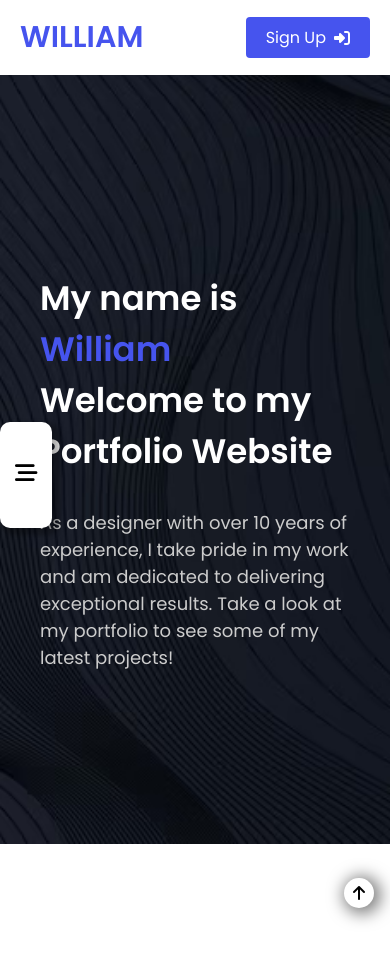
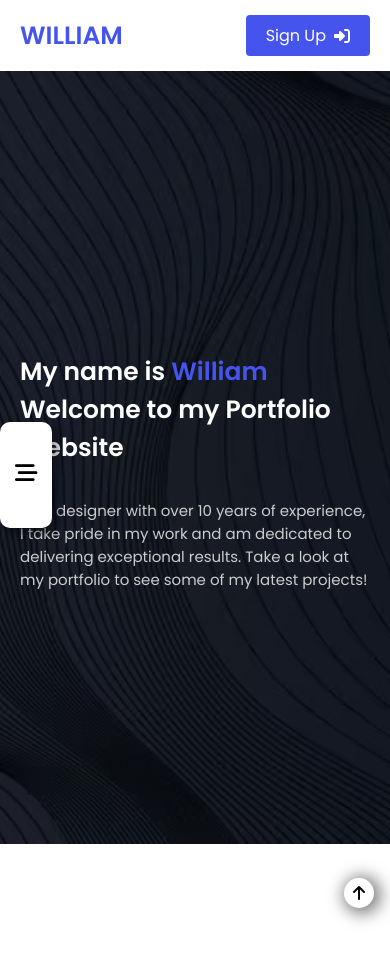
Before and after one commit to eslamhafez7/Template4_Portfolio, a plain HTML site: page index.html in a window 390 px wide. Shown: the top 971 px of the page. Drawn offline with Linux system fonts and the light colour scheme.

Commit message:
update css file

```diff
--- a/css/main.css
+++ b/css/main.css
@@ -325,6 +325,15 @@ form input[type = "submit"] {
     bottom: 4rem;
 }
 @media screen and (max-width: 667px) {
+    .container {
+        padding: 30px 20px;
+    }
+    .main-title h2 {
+        font-size: 30px;
+    }
+    .logo {
+        font-size: 25px;
+    }
     .toggle-menu {
         display: block;
         position: fixed;
@@ -395,7 +404,10 @@ form input[type = "submit"] {
         text-align: left;
     }
     .intro-text h1 {
-        font-size: 34px;
+        font-size: 25px;
+    }
+    .intro-text p {
+        font-size: 15px;
     }
     .about-container,
     .work-container,
```
